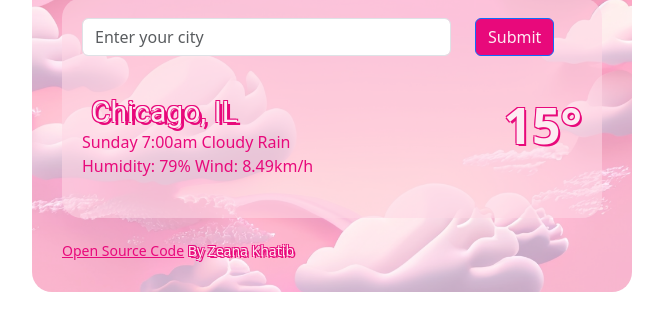
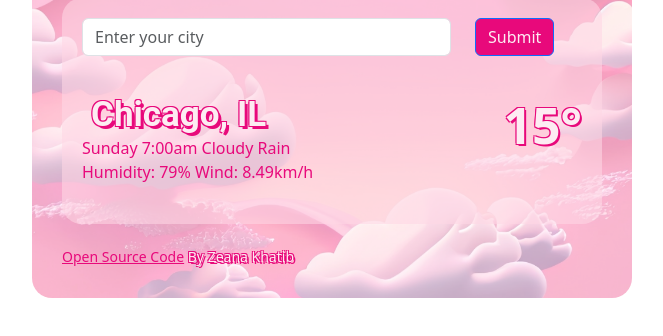
Before and after one commit to Zeanakhatib/Weather-project-shecodes, a plain HTML site: page index.html in a window 1280 px wide. Shown: the part 182-518 px from the top of the page, without its empty margins (308-971 px from the left). Drawn offline with nearby package versions, Linux system fonts and the light colour scheme.

Commit message:
debugging

```diff
--- a/script.js
+++ b/script.js
@@ -91,6 +91,7 @@ function displayTemperature(response) {
   windElement.innerHTML =
     "Wind:" + " " + Math.round(response.data.wind.speed) + " " + "km/h";
   dateElement.innerHTML = formatDate(response.data.time);
+  getForecast(response.data.coordinates);
   iconElement.setAttribute("src", response.data.condition.icon_url);
   iconElement.setAttribute("alt", response.data.condition.description);
   iconElement.setAttribute("width", "60");
--- a/style.css
+++ b/style.css
@@ -21,8 +21,8 @@ h1 {
   text-shadow: -1px -1px 0 #e8097b, 1px -1px 0 #e8097b, -1px 1px 0 #e8097b,
     3px 3px 0 #e8097b;
   font-family: Roboto, arial, sans-serif;
-  font-size: 30px;
-  font-weight: 400;
+  font-size: 35px;
+  font-weight: 600;
   padding-left: 9px;
   padding-top: 6px;
   padding-bottom: 0px;
```
